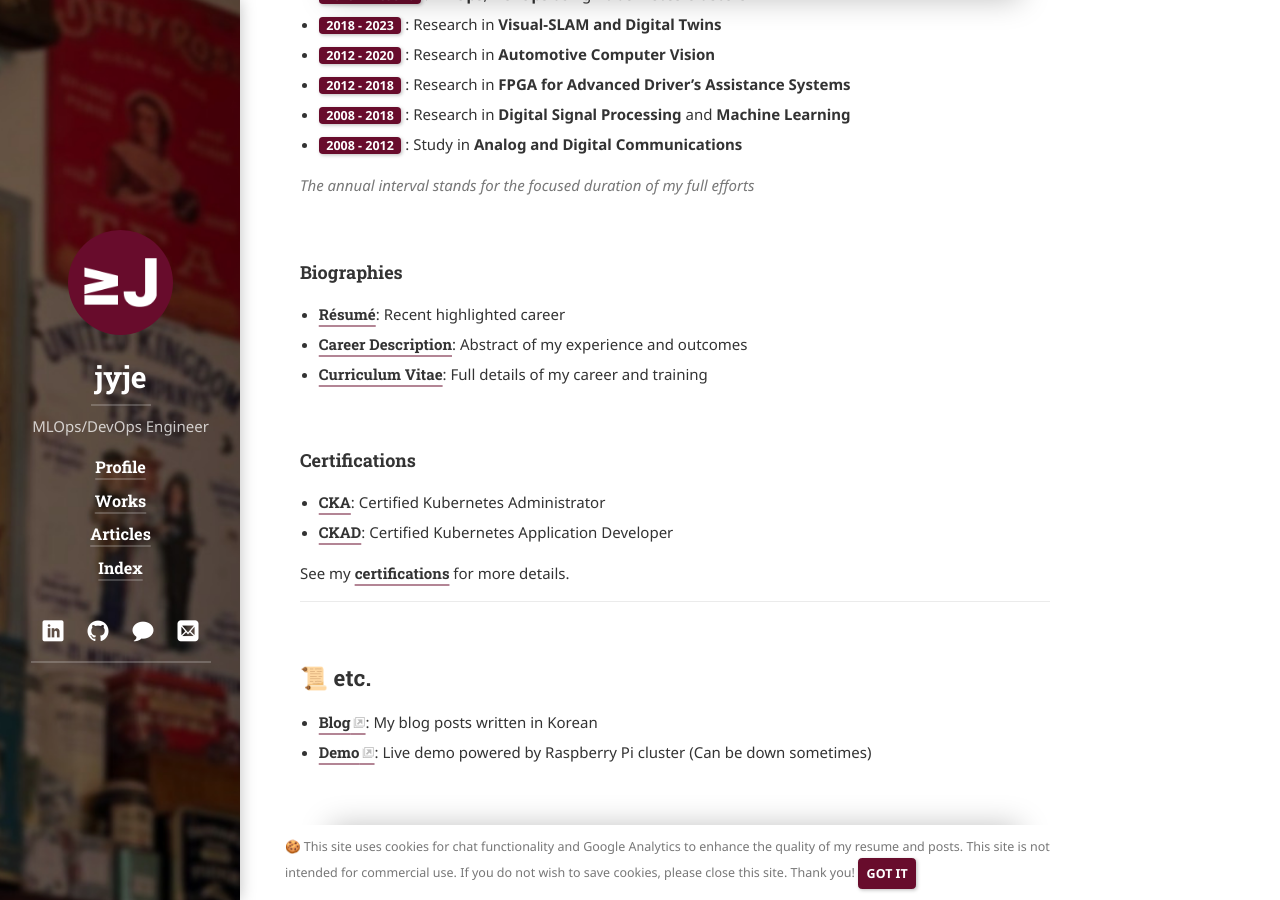
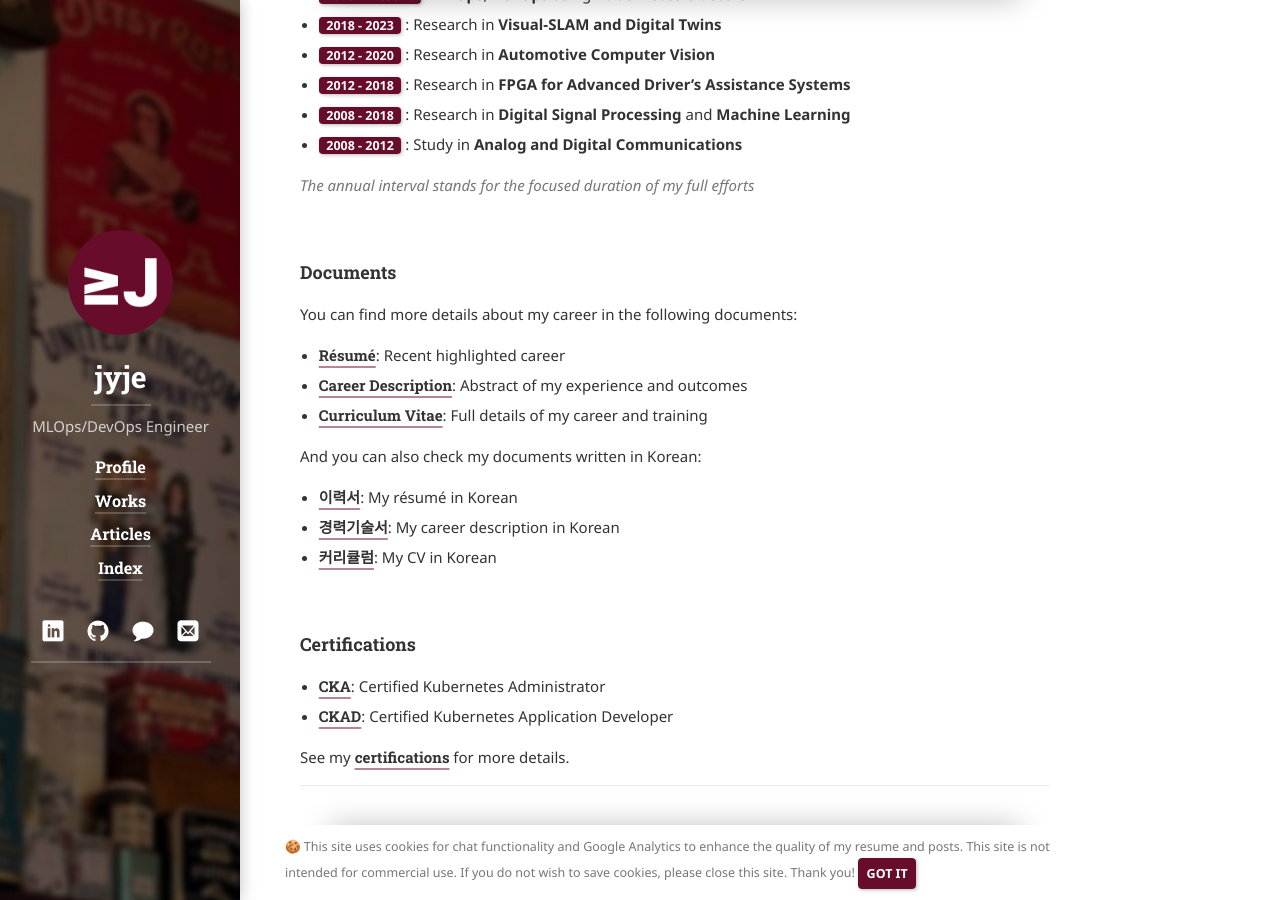
Before and after one commit to jyje/portfolio, a Jekyll site: the page built from profile/index.md, in a window 1280 px wide and 900 px high, scrolled down 1831 px. Built offline with Jekyll 4.4.1, drawn with Linux system fonts in a browser that asks for light colours; cached includes are drawn as plain includes; nearby versions of some CDN libraries; some web fonts are replaced; library files that are not in the unit come from our copies.

Commit message:
🔧 profile: update content with Korean document

```diff
--- a/profile/index.md
+++ b/profile/index.md
@@ -22,32 +22,7 @@ My name is [Jeayoung Jeon]{:.heading.flip-title}, and I'm a software engineer li
 To know more about me, check out my documents below:
 
 <div class="screen-only">
-<table>
-  <style>
-    table:not(.rouge-table) td {
-      margin: 0px;
-      padding: 0.25rem 0.25rem;
-    }
-    .right-align {
-      text-align: right;
-    }
-  </style>
-  <tr>
-    <td class="right-align">💼 Résumé</td>
-    <td><a href="/profile/resume" class="btn btn-sm btn-primary">🇬🇧 EN</a></td>
-    <td><a href="/profile/resume-ko" class="btn btn-sm btn-primary">🇰🇷 KO</a></td>
-  </tr>
-  <tr>
-    <td class="right-align">💼 Career Description</td>
-    <td><a href="/profile/cd" class="btn btn-sm btn-primary">🇬🇧 EN</a></td>
-    <td><a href="/profile/cd-ko" class="btn btn-sm btn-primary">🇰🇷 KO</a></td>
-  </tr>
-  <tr>
-    <td class="right-align">🎓 Curriculum Vitae</td>
-    <td><a href="/profile/cv" class="btn btn-sm btn-primary">🇬🇧 EN</a></td>
-    <td><a href="/profile/cv-ko" class="btn btn-sm btn-primary">🇰🇷 KO</a></td>
-  </tr>
-</table>
+  {% include components/document-table.html %}
 </div>
 {:.note title="Documents"}
 
@@ -126,11 +101,19 @@ Following is a brief summary of my career:
 *The annual interval stands for the focused duration of my full efforts*
 {:.faded}
 
-### Biographies
+### Documents
+
+You can find more details about my career in the following documents:
 
 - [Résumé]{:.heading.flip-title}: Recent highlighted career
 - [Career Description]{:.heading.flip-title}: Abstract of my experience and outcomes
 - [Curriculum Vitae]{:.heading.flip-title}: Full details of my career and training
+
+And you can also check my documents written in Korean:
+
+- [이력서]{:.heading.flip-title}: My résumé in Korean
+- [경력기술서]{:.heading.flip-title}: My career description in Korean
+- [커리큘럼]{:.heading.flip-title}: My CV in Korean
 
 ### Certifications
 
@@ -151,10 +134,16 @@ See my [certifications]{:.heading.flip-title} for more details.
 
 [Jeayoung Jeon]: https://www.linkedin.com/in/jyje "LinkedIn Profile"
 [Profile]: / "my-profile --verbose"
+
 [Résumé]: /profile/resume "my-profile resume"
 [Career Description]: /profile/cd "my-profile career"
 [Curriculum Vitae]: /profile/cv "my-profile cv"
 [CV]: /profile/cv "my-profile cv"
+
+[이력서]: /profile/resume-ko "my-profile resume --ko"
+[경력기술서]: /profile/cd-ko "my-profile career --ko"
+[커리큘럼]: /profile/cv-ko "my-profile cv --ko"
+
 [Certifications]: ../certifications
 [Works]: ../works
 [Articles]: ../articles
```
Also changed, not shown: index.md (+6 -6 lines).
